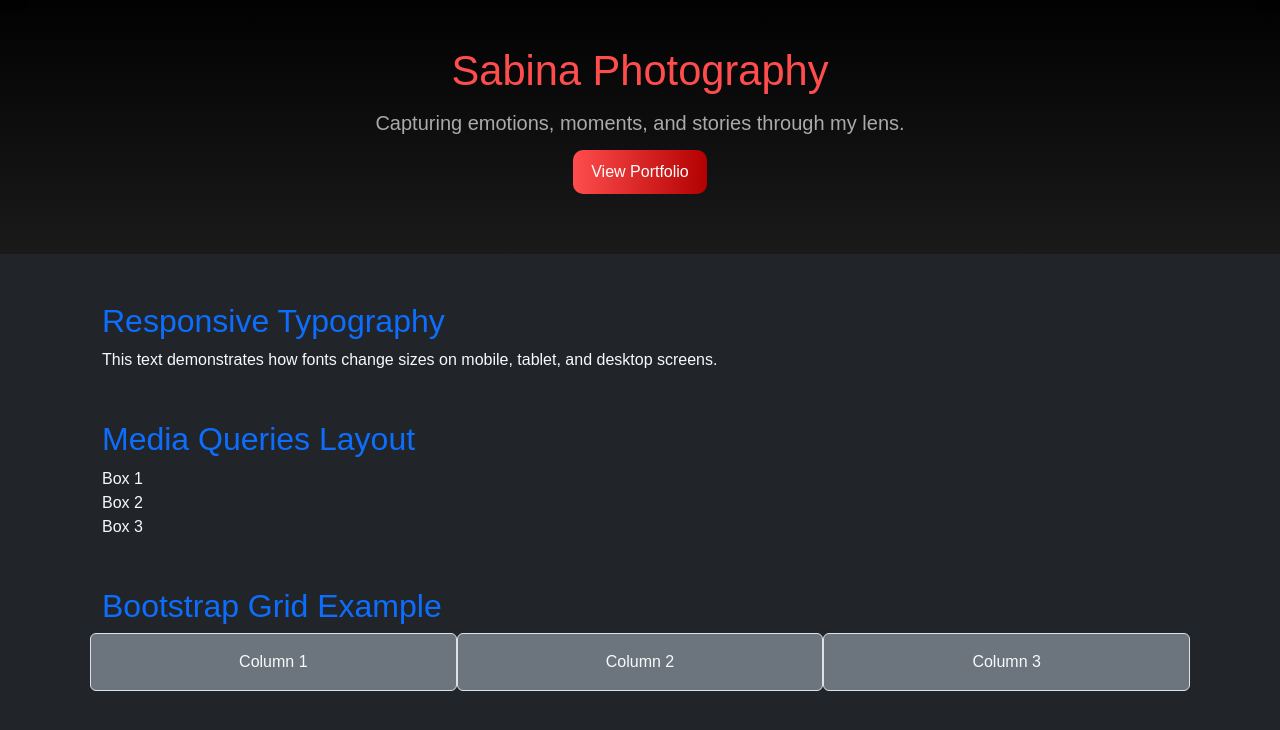
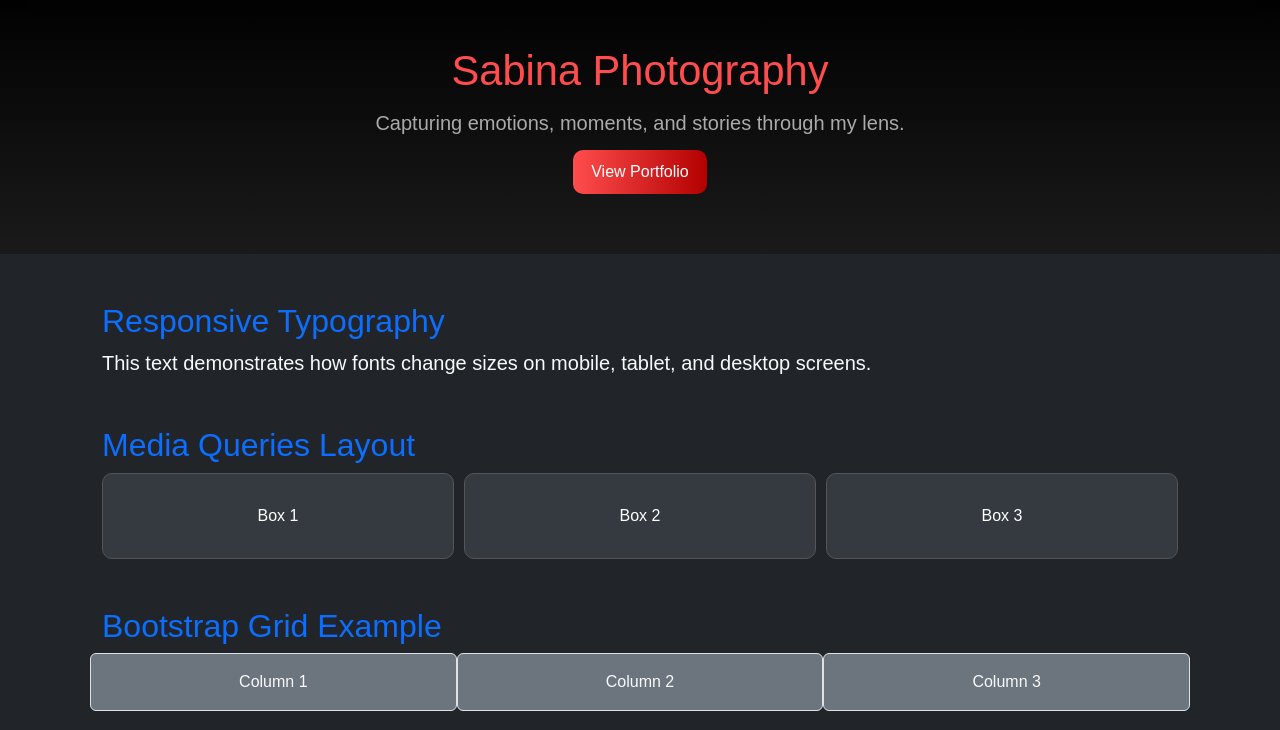
Before and after one commit to ssshhhinnn/Assignment-4, a plain HTML site: page index.html in a window 1280 px wide. Shown: the part 70-800 px from the top of the page. Drawn offline with nearby package versions, Linux system fonts and the light colour scheme.

Commit message:
Update style.css

```diff
--- a/style.css
+++ b/style.css
@@ -76,13 +76,44 @@ body{
 
 footer{ color: var(--gray); }
 
-@media (max-width: 600px){
+h1{ font-size:24px; }
+p{ font-size:16px; }
+
+@media (max-width: 576px) {
+  h1 { font-size: 20px; }
+  p { font-size: 14px; }
+  .logo-bubble{ width:36px;height:36px; font-size:14px; }
   .display{ font-size: 1.6rem; }
-  .logo-bubble{ width:36px;height:36px; font-size:14px; }
 }
-@media (min-width: 601px) and (max-width: 992px){
+@media (min-width: 577px) and (max-width: 992px) {
+  h1 { font-size: 28px; }
+  p { font-size: 18px; }
   .display{ font-size: 2.1rem; }
 }
-@media (min-width: 993px){
+@media (min-width: 993px) {
+  h1 { font-size: 36px; }
+  p { font-size: 20px; }
   .container{ max-width: 1100px; }
 }
+
+.mq-layout{
+  display: flex;
+  flex-wrap: wrap;
+  gap: 10px;
+}
+.box{
+  background: #343a40;
+  color: white;
+  border: 1px solid #555;
+  padding: 30px;
+  flex: 1;
+  text-align: center;
+  min-width: 100%;
+  border-radius: 10px;
+}
+@media (min-width: 577px) and (max-width: 992px) {
+  .box{ min-width: 48%; }
+}
+@media (min-width: 993px) {
+  .box{ min-width: 32%; }
+}
```
